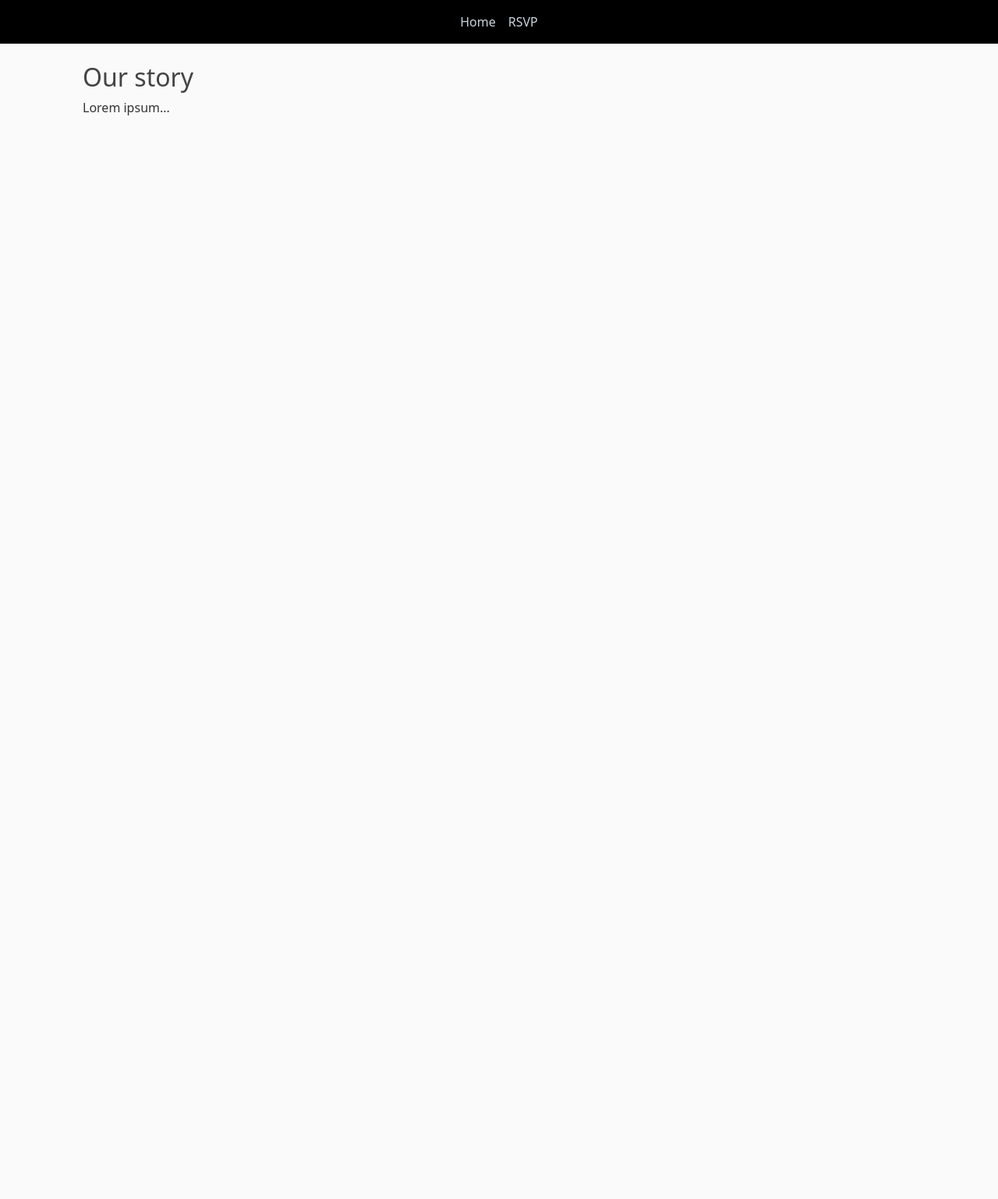
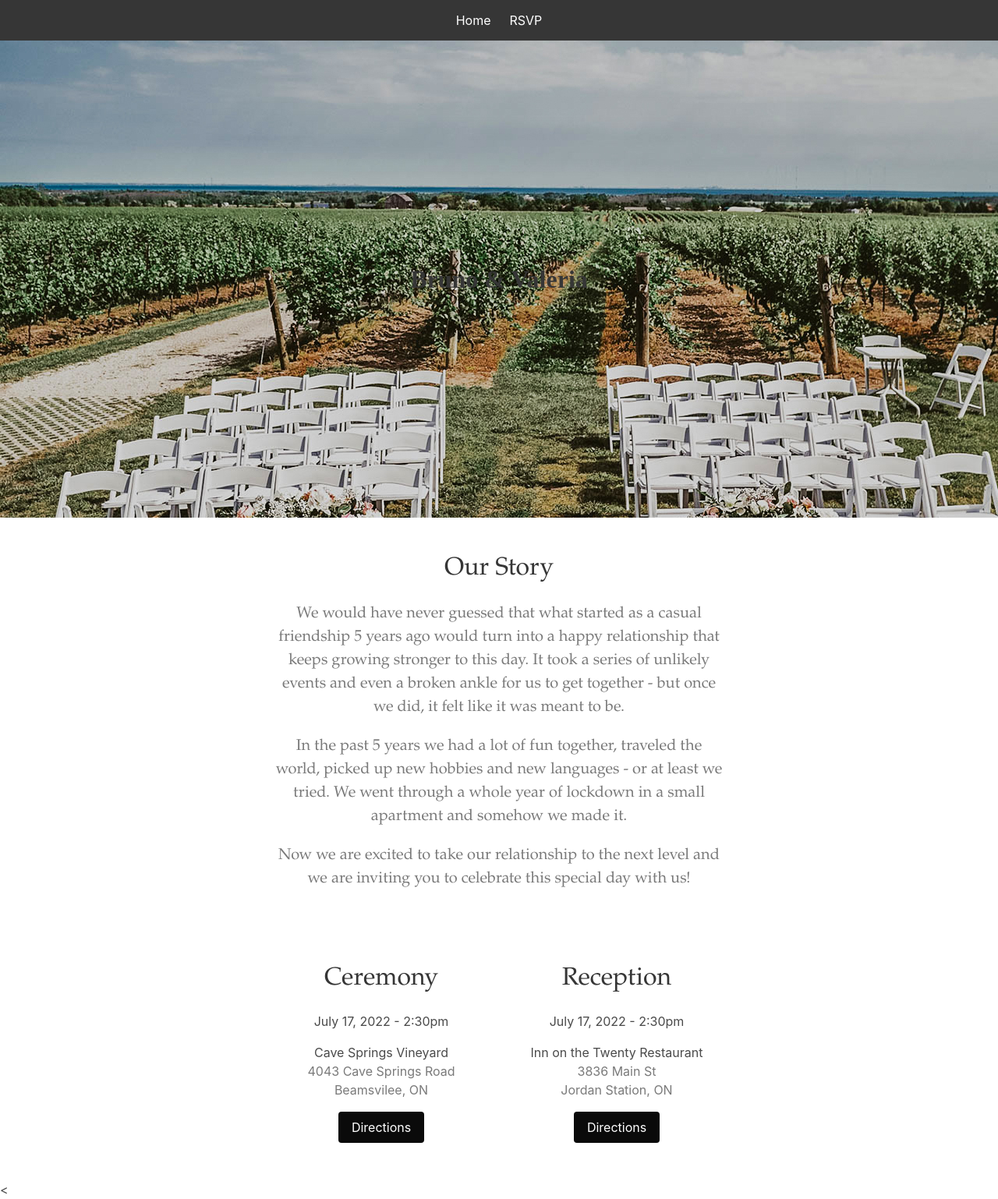
Before and after one commit to bgbauermann/wedding-website, a Flask app: page / in a window 1280 px wide. Shown: the whole page at 78% size. Before the commit the page ends 148 px from the top, so only its background shows below. Run offline with Flask 2, Linux system fonts and the light colour scheme.

Commit message:
Add Bulma css styling

```diff
--- /dev/null
+++ b/static/layout.js
@@ -0,0 +1,8 @@
+// mobile navbar
+
+const burgerIcon = document.querySelector('.navbar-burger');
+const navbarMenu = document.querySelector('.navbar-menu');
+
+burgerIcon.addEventListener('click', () => {
+    navbarMenu.classList.toggle('is-active')
+})
--- a/static/main.css
+++ /dev/null
@@ -1,84 +0,0 @@
-body {
-  background: #fafafa;
-  color: #333333;
-  margin-top: 5rem;
-}
-
-h1, h2, h3, h4, h5, h6 {
-  color: #444444;
-}
-
-.bg-steel {
-  background-color: #5f788a;
-}
-
-.bg-black {
-  background-color: #000000;
-}
-
-.site-header .navbar-nav .nav-link {
-  color: #cbd5db;
-}
-
-.site-header .navbar-nav .nav-link:hover {
-  color: #ffffff;
-}
-
-.site-header .navbar-nav .nav-link.active {
-  font-weight: 500;
-}
-
-.content-section {
-  background: #ffffff;
-  padding: 10px 20px;
-  border: 1px solid #dddddd;
-  border-radius: 3px;
-  margin-bottom: 20px;
-}
-
-.article-title {
-  color: #444444;
-}
-
-a.article-title:hover {
-  color: #428bca;
-  text-decoration: none;
-}
-
-.article-content {
-  white-space: pre-line;
-}
-
-.article-img {
-  height: 65px;
-  width: 65px;
-  margin-right: 16px;
-}
-
-.article-metadata {
-  padding-bottom: 1px;
-  margin-bottom: 4px;
-  border-bottom: 1px solid #e3e3e3
-}
-
-.article-metadata a:hover {
-  color: #333;
-  text-decoration: none;
-}
-
-.article-svg {
-  width: 25px;
-  height: 25px;
-  vertical-align: middle;
-}
-
-.account-img {
-  height: 125px;
-  width: 125px;
-  margin-right: 20px;
-  margin-bottom: 16px;
-}
-
-.account-heading {
-  font-size: 2.5rem;
-}
--- a/templates/home.html
+++ b/templates/home.html
@@ -1,7 +1,68 @@
 {% extends "layout.html" %}
 {% block content %}
-    <div class="container">
-        <h2>Our story</h2>
-        <p>Lorem ipsum...</p>
-    </div>
+
+
+    <section class="hero is-large"
+        style="background-image: url( {{url_for('static', filename='/img/cavesprings1.jpg')}})">
+        <div class="hero-body">
+            <div class="container has-text-centered">
+                <p class="title" style="font-family:EB Garamond">Bruno & Valeria</p>
+            </div>
+        </div>
+    </section>
+
+    <section class="section">
+        <div class="columns is-centered">
+            <div class="column is-half">
+                <div class="content has-text-centered">
+                    <h1 class="title has-text-weight-light" style="font-family:Garamond">Our Story</h1>
+                    <p class="has-text-weight-light has-text-grey is-size-5" style="font-family:Garamond">
+                    We would have never guessed that what started as a casual
+                    friendship 5 years ago would turn into a happy relationship that
+                    keeps growing stronger to this day. It took a series of unlikely
+                    events and even a broken ankle for us to get together -
+                    but once we did, it felt like it was meant to be.
+                    </p>
+                    <p class="has-text-weight-light has-text-grey is-size-5" style="font-family:Garamond">
+                    In the past 5 years we had a lot of fun together, traveled the
+                    world, picked up new hobbies and new languages - or at least we
+                    tried. We went through a whole year of lockdown in a small
+                    apartment and somehow we made it.
+                    </p>
+                    <p class="has-text-weight-light has-text-grey is-size-5" style="font-family:Garamond">
+                    Now we are excited to take our relationship to the next level
+                    and we are inviting you to celebrate this special day with us!
+                    </p>
+                </div>
+            </div>
+        </div>
+    </section>
+    <section class="section">
+        <div class="columns">
+            <div class="column is-one-quarter is-offset-one-quarter">
+                <div class="content has-text-centered">
+                    <h1 class="title has-text-weight-light" style="font-family:Garamond">Ceremony</h1>
+                    <p>July 17, 2022 - 2:30pm</p>
+                    <p class="mb-0">Cave Springs Vineyard</p>
+                    <p class="has-text-grey">4043 Cave Springs Road<br>
+                    Beamsvilee, ON</p>
+                    <button class="button is-black">Directions</button>
+                </div>
+            </div>
+            <div class="column is-one-quarter">
+                <div class="content has-text-centered">
+                    <h1 class="title has-text-weight-light" style="font-family:Garamond">Reception</h1>
+                    <p>July 17, 2022 - 2:30pm</p>
+                    <p class="mb-0">Inn on the Twenty Restaurant</p>
+                    <p class="has-text-grey">3836 Main St<br>
+                    Jordan Station, ON</p>
+                    <button class="button is-black">Directions</button>
+                </div>
+            </div>
+            <div class="column"></div>
+        </div>
+    </section>
+
+    <
+
 {% endblock content %}
--- a/templates/layout.html
+++ b/templates/layout.html
@@ -4,26 +4,31 @@
     <!-- Required meta tags -->
     <meta charset="utf-8">
     <meta name="viewport" content="width=device-width, initial-scale=1">
-    <!-- Bootstrap CSS -->
-    <link href="https://cdn.jsdelivr.net/npm/bootstrap@5.1.3/dist/css/bootstrap.min.css" rel="stylesheet" integrity="sha384-1BmE4kWBq78iYhFldvKuhfTAU6auU8tT94WrHftjDbrCEXSU1oBoqyl2QvZ6jIW3" crossorigin="anonymous">
-    <link rel="stylesheet" type="text/css" href="{{ url_for('static', filename='main.css') }}">
+
+    <!--Bulma CSS -->
+    <link rel="stylesheet" href="https://cdn.jsdelivr.net/npm/bulma@0.9.3/css/bulma.min.css">
 
     <title>Bruno & Valeria</title>
 </head>
 <body>
 
-    <header class="site-header">
-      <nav class="navbar navbar-expand-md navbar-dark bg-black fixed-top justify-content-center">
-        <div class="navbar-nav mr-auto ">
-          <a class="nav-item nav-link" href="{{ url_for('home') }}">Home</a>
-          <a class="nav-item nav-link" href="{{ url_for('rsvp') }}">RSVP</a>
+    <nav class="navbar is-dark">
+        <div class="navbar-brand">
+            <a role="button" class="navbar-burger" aria-label="menu" aria-expanded="false">
+              <span aria-hidden="true"></span>
+              <span aria-hidden="true"></span>
+              <span aria-hidden="true"></span>
+            </a>
+        </div>
+        <div class="navbar-menu">
+            <div class="navbar-start" style="flex-grow: 1; justify-content: center">
+                <a class="navbar-item" href="{{ url_for('home') }}"> Home </a>
+                <a class="navbar-item" href="{{ url_for('rsvp') }}"> RSVP </a>
+            </div>
         </div>
     </nav>
-    </header>
 
-    <main role="main" class="container">
-      <div class="row">
-        <div class="col-md-8">
+    <main role="main">
         {% with messages = get_flashed_messages(with_categories=true) %}
             {% if messages %}
                 {% for category, message in messages %}
@@ -34,14 +39,9 @@
             {% endif %}
         {% endwith %}
         {% block content %} {% endblock %}
-        </div>
-      </div>
     </main>
 
-    <!-- Optional JavaScript; choose one of the two! -->
-
-    <!-- Option 1: Bootstrap Bundle with Popper -->
-    <script src="https://cdn.jsdelivr.net/npm/bootstrap@5.1.3/dist/js/bootstrap.bundle.min.js" integrity="sha384-ka7Sk0Gln4gmtz2MlQnikT1wXgYsOg+OMhuP+IlRH9sENBO0LRn5q+8nbTov4+1p" crossorigin="anonymous"></script>
+    <script src={{url_for('static', filename='layout.js')}}> </script>
 
 </body>
 </html>
```
Also changed, not shown: static/img/cavesprings1.jpg (renamed from cavesprings1.jpg). Lines whose indentation alone changed are shown as unchanged.
